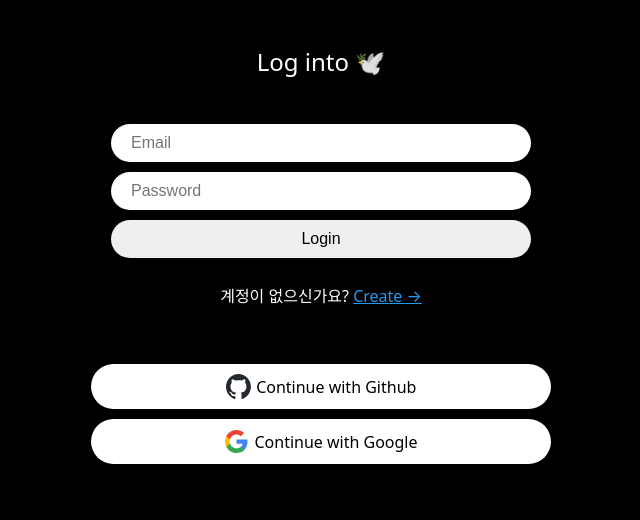
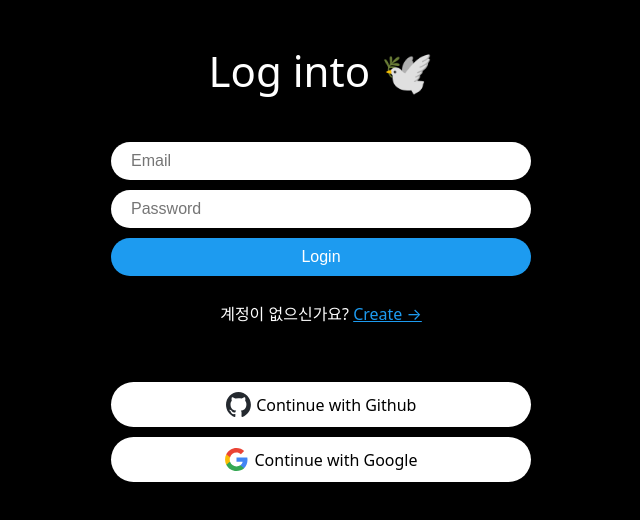
Before and after one commit to may-jan/twitter-clone, a React (Vite) app: page /login in a window 1280 px wide. Shown: the top 520 px of the page, without its empty margins (319-959 px from the left). Built offline with nearby package versions, Linux system fonts and the light colour scheme.

Commit message:
스타일 수정

```diff
--- a/src/App.tsx
+++ b/src/App.tsx
@@ -43,11 +43,14 @@ const router = createBrowserRouter([
 
 const GlobalStyles = createGlobalStyle`
 ${reset};
+
+*{
+  box-sizing: border-box;
+}
 body{
   background-color: #000;
   color:#fff;
   font-family:system-ui, -apple-system, BlinkMacSystemFont, 'Segoe UI', Roboto, Oxygen, Ubuntu, Cantarell, 'Open Sans', 'Helvetica Neue', sans-serif;
-  box-sizing: border-box;
 }
 `;
 
--- a/src/components/AuthComponents.tsx
+++ b/src/components/AuthComponents.tsx
@@ -10,7 +10,7 @@ export const Wrapper = styled.div`
 `;
 
 export const Title = styled.h1`
-  font-size: 24px;
+  font-size: 42px;
 `;
 
 export const Form = styled.form`
@@ -27,10 +27,11 @@ export const Input = styled.input`
   padding: 10px 20px;
   border-radius: 50px;
   border: none;
-  box-sizing: border-box;
   font-size: 16px;
   &[type='submit'] {
     cursor: pointer;
+    background-color: #1d9bf0;
+    color: #fff;
     &:hover {
       opacity: 0.8;
     }
--- a/src/components/TimeLine.tsx
+++ b/src/components/TimeLine.tsx
@@ -24,6 +24,7 @@ const Wrapper = styled.div`
   display: flex;
   flex-direction: column;
   gap: 10px;
+  overflow-y: auto;
 `;
 
 const TimeLine = () => {
--- a/src/routes/Home.tsx
+++ b/src/routes/Home.tsx
@@ -5,7 +5,7 @@ import TimeLine from '../components/TimeLine';
 const Wrapper = styled.div`
   display: grid;
   gap: 50px;
-  overflow-y: scroll;
+  overflow-y: hidden;
   grid-template-rows: 1fr 5fr;
 `;
 
```
